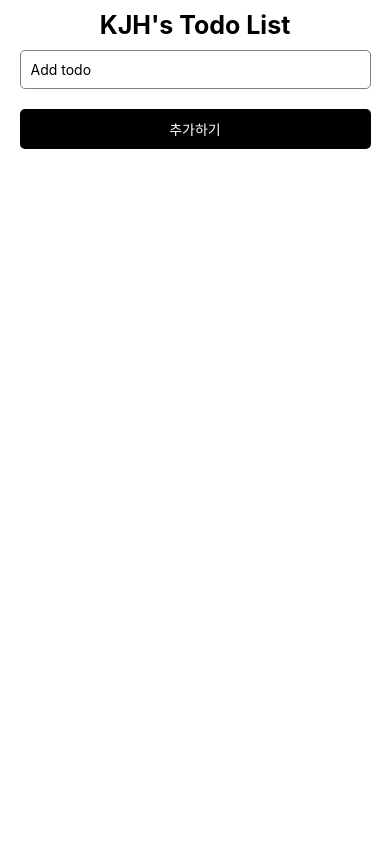
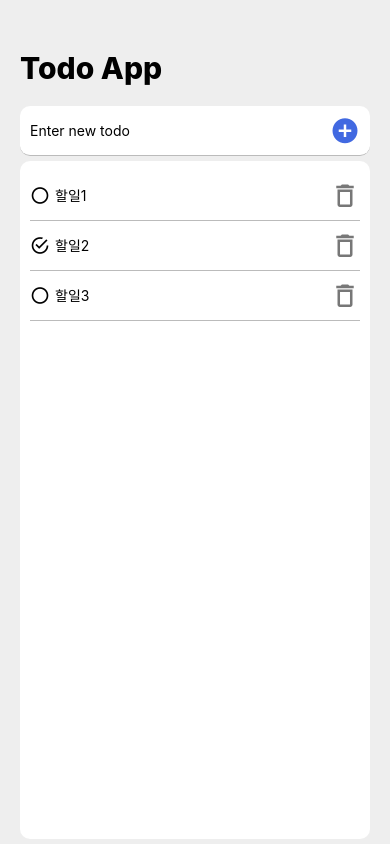
Before and after one commit to kjh-busan/react-native-expo-todoList, a React Native app: screen / in a window 390 px wide. Built offline with nearby package versions, Linux system fonts and the light colour scheme.

Commit message:
feat: init

```diff
--- a/App.js
+++ b/App.js
@@ -1,18 +1,31 @@
-import { View, SafeAreaView } from 'react-native';
-import TodoHeader from './src/components/TodoHeader';
+import React from 'react';
+import { StyleSheet, View, Text } from 'react-native';
+import Header from './Header'
+import Body from './Body'
 
-export default function App() {
-  const RootApp = () => {
+export default class App extends React.Component {
+  render() {
     return (
-      <SafeAreaView>
-        <TodoHeader />
-      </SafeAreaView>
-    )
+      <View style={styles.container}>
+        <Text style={styles.title}>Todo App</Text>
+        <Header />
+        <Body />
+      </View>
+    );
   }
+}
 
-  return (
-    <View>
-      <RootApp />
-    </View>
-  );
-}
+const styles = StyleSheet.create({
+  container: {
+    flex: 1,
+    flexDirection: 'column',
+    paddingTop: 50,
+    backgroundColor: "#EEE",
+  },
+  title: {
+    fontWeight: "800",
+    fontSize: 30,
+    marginLeft: 20,
+    marginBottom: 20,
+  }
+});
--- /dev/null
+++ b/Body.js
@@ -0,0 +1,76 @@
+import React, { Component } from 'react';
+import { MaterialCommunityIcons } from '@expo/vector-icons';
+import { StyleSheet, Text, View, TouchableOpacity } from 'react-native';
+
+class Body extends Component {
+    state = [
+        {
+            text: '할일1',
+            completed: false,
+        },
+        {
+            text: '할일2',
+            completed: true,
+        },
+        {
+            text: '할일3',
+            completed: false,
+        },
+    ]
+
+    render() {
+        return (
+            <View style={styles.container}>
+                {
+                    this.state.map(data => (
+                        <View style={styles.todo}>
+                            <View style={styles.todoText}>
+                                <TouchableOpacity style={styles.todoCheckbox}>
+                                    {
+                                        data.completed
+                                        ? <MaterialCommunityIcons size={20} name='checkbox-marked-circle-outline' />
+                                        : <MaterialCommunityIcons size={20} name='checkbox-blank-circle-outline' />
+                                    }
+                                </TouchableOpacity>
+                                <Text>{data.text}</Text>
+                            </View>
+                            <TouchableOpacity>
+                                <MaterialCommunityIcons style={styles.todoDelBtn} size={30} name='delete-outline' />
+                            </TouchableOpacity>
+                        </View>
+                    ))
+                }
+            </View>
+        )
+    }
+}
+
+const styles = StyleSheet.create({
+    container: {
+        flex: 1,
+        marginVertical: 5,
+        marginHorizontal: 20,
+        padding: 10,
+        backgroundColor: "#FFF",
+        borderRadius: 10,
+    },
+    todo: {
+        flexDirection: 'row',
+        alignItems: "center",
+        justifyContent: 'space-between',
+        height: 50,
+        borderBottomColor: "#bbb",
+        borderBottomWidth: StyleSheet.hairlineWidth,
+    },
+    todoCheckbox: {
+        marginRight: 5,
+    },
+    todoText: {
+        flexDirection: 'row',
+    },
+    todoDelBtn: {
+        color: '#777'
+    }
+});
+
+export default Body;
--- /dev/null
+++ b/Header.js
@@ -0,0 +1,49 @@
+import React, { Component } from 'react';
+import { StyleSheet, View, TextInput, TouchableOpacity } from 'react-native'
+import { MaterialCommunityIcons } from '@expo/vector-icons';
+
+class Header extends Component {
+    render() {
+        return (
+            <View style={styles.container}>
+                <View style={styles.input}>
+                    <TextInput
+                        style={styles.inputText}
+                        placeholder='Enter new todo'
+                        autoCorrect={ false }
+                    />
+                    <TouchableOpacity>
+                        <MaterialCommunityIcons style={styles.addBtn} size={30} name='plus-circle' />
+                    </TouchableOpacity>
+                </View>
+            </View>
+        )
+    }
+}
+
+const styles = StyleSheet.create({
+    container: {
+        marginLeft: 20,
+        marginRight: 20,
+    },
+    input: {
+        borderRadius: 10,
+        backgroundColor: "#FFF",
+        paddingLeft: 10,
+        paddingRight: 10,
+        height: 50,
+        alignItems: "center",
+        flexDirection: 'row',
+        justifyContent: 'space-between',
+        borderBottomColor: "#bbb",
+        borderBottomWidth: StyleSheet.hairlineWidth,
+    },
+    inputText: {
+        flex: 1,
+    },
+    addBtn: {
+        color: '#4169E1'
+    }
+});
+
+export default Header;
--- a/package.json
+++ b/package.json
@@ -11,10 +11,12 @@
   "dependencies": {
     "expo": "~48.0.4",
     "expo-status-bar": "~1.4.4",
+    "prop-types": "^15.8.1",
     "react": "18.2.0",
     "react-dom": "^18.2.0",
     "react-native": "0.71.3",
-    "react-native-web": "~0.18.11"
+    "react-native-web": "~0.18.11",
+    "styled-components": "^5.3.6"
   },
   "devDependencies": {
     "@babel/core": "^7.20.0"
--- a/src/components/TodoHeader.js
+++ /dev/null
@@ -1,71 +0,0 @@
-import {
-  StyleSheet,
-  Text,
-  View,
-  TextInput,
-  TouchableOpacity,
-  Alert,
-} from "react-native"
-import React, { useState } from "react"
-
-const TodoHeader = () => {
-  const [todo, setTodo] = useState("");
-  const _TITLE = "KJH's Todo List"
-  const _ADD = "추가하기"
-
-  const onSubmitTask = () => {
-    todo.trim().length === 0 ? alert("Please type todo") : setTodo(todo)
-  }
-  return (
-    <View>
-      <Text
-        style={{
-          fontSize: 25,
-          fontWeight: "bold",
-          textAlign: "center",
-          marginTop: 10,
-        }}
-      >
-        {_TITLE}
-      </Text>
-      <View style={styles.viewStyles}>
-        {/* TextInput */}
-        <TextInput style={styles.textInputStyles}
-          placeholder="Add todo"
-          onChangeText={setTodo}
-          value={todo}
-        />
-        {/* Button */}
-        <TouchableOpacity style={styles.buttonStyles}
-        onPress={onSubmitTask}>
-          <Text style={{ color: "white" }}>{_ADD}</Text>
-        </TouchableOpacity>
-      </View>
-    </View>
-  )
-}
-
-export default TodoHeader
-
-const styles = StyleSheet.create({
-  viewStyles: {
-    justifyContent: "center",
-    alignItems: "center",
-  },
-  textInputStyles: {
-    borderColor: "gray",
-    borderWidth: 1,
-    padding: 10,
-    margin: 10,
-    width: "90%",
-    borderRadius: 5,
-  },
-  buttonStyles: {
-    backgroundColor: "black",
-    padding: 10,
-    margin: 10,
-    width: "90%",
-    borderRadius: 5,
-    alignItems: "center",
-  }
-})
```
Also changed, not shown: 2 other files (tests, documents, lock files or other folders).
